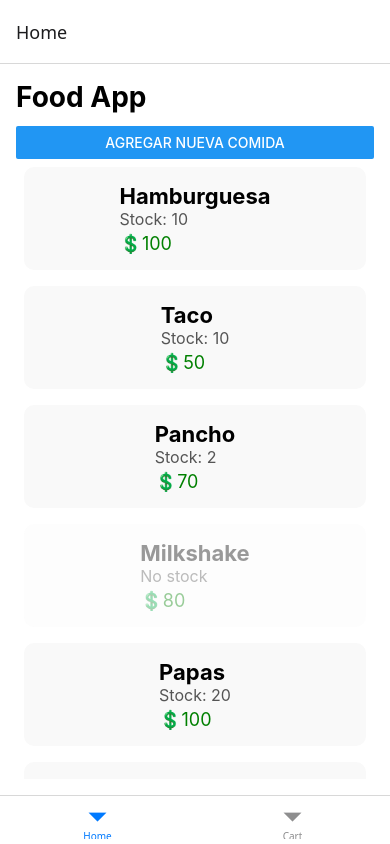
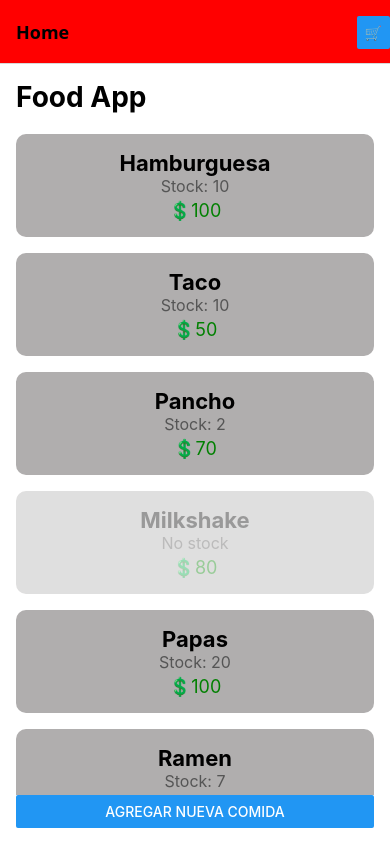
Before and after one commit to Juan-Weyrauch/eq1-FoodApp, a React Native app in the folder FoodApp/: screen / in a window 390 px wide. Built offline with nearby package versions, Linux system fonts and the light colour scheme.

Commit message:
changed tabs for stacks, made some css mods

```diff
--- a/FoodApp/App.js
+++ b/FoodApp/App.js
@@ -1,11 +1,12 @@
+import { Button, StyleSheet } from "react-native";
+import { NavigationContainer } from "@react-navigation/native";
+import { createNativeStackNavigator } from "@react-navigation/native-stack";
 import { useEffect, useState } from "react";
-import { NavigationContainer } from "@react-navigation/native";
-import { createBottomTabNavigator } from "@react-navigation/bottom-tabs";
 import HomeScreen from "./Componentes/Screens/HomeScreen.jsx";
 import CartScreen from "./Componentes/Screens/CartScreen.jsx";
 import { addProducto, getProductos } from "./Servicios/servicioProducto";
 
-const Tab = createBottomTabNavigator();
+const Stack = createNativeStackNavigator();
 
 export default function App() {
   const [productos, setProductos] = useState([]);
@@ -58,8 +59,23 @@ export default function App() {
 
   return (
     <NavigationContainer>
-      <Tab.Navigator>
-        <Tab.Screen name="Home">
+      <Stack.Navigator>
+        <Stack.Screen
+          name="Home"
+          options={({ navigation }) => ({
+            title: "Home",
+            headerStyle: { backgroundColor: "red" },
+            headerTintColor: "black",
+            headerTitleStyle: { fontWeight: "bold" },
+            headerRight: () => (
+              <Button
+                style={styles.Button}
+                title="🛒"
+                onPress={() => navigation.navigate("Cart")}
+              />
+            ),
+          })}
+        >
           {() => (
             <HomeScreen
               productos={productos}
@@ -69,17 +85,26 @@ export default function App() {
               botonAgregarProducto={botonAgregarProducto}
             />
           )}
-        </Tab.Screen>
+        </Stack.Screen>
 
-        <Tab.Screen name="Cart">
+        <Stack.Screen
+          name="Cart"
+          options={{ title: "Carrito" }}
+        >
           {() => (
             <CartScreen
               carrito={carrito}
               removeFromCarrito={removeFromCarrito}
             />
           )}
-        </Tab.Screen>
-      </Tab.Navigator>
+        </Stack.Screen>
+      </Stack.Navigator>
     </NavigationContainer>
   );
 }
+
+const styles = StyleSheet.create({
+  Button: {
+    backgroundColor: "transparent",
+  }
+})
--- a/FoodApp/Componentes/Screens/HomeScreen.jsx
+++ b/FoodApp/Componentes/Screens/HomeScreen.jsx
@@ -1,6 +1,7 @@
 import { View, ScrollView, Button, Text, StyleSheet } from "react-native";
 import ListaProductos from "../listaproducto";
 import Boton from "../boton";
+import { useNavigation } from "@react-navigation/native";
 
 export default function HomeScreen({
   productos,
@@ -9,11 +10,11 @@ export default function HomeScreen({
   setBoton,
   botonAgregarProducto,
 }) {
+  const navigation = useNavigation();
+
   return (
     <View style={styles.screen}>
       <Text style={styles.h1}>Food App</Text>
-
-      <Button title="Agregar nueva comida" onPress={() => setBoton(true)} />
 
       <ScrollView contentContainerStyle={styles.listContent}>
         <ListaProductos productos={productos} addToCarrito={addToCarrito} />
@@ -25,6 +26,7 @@ export default function HomeScreen({
           cancelar={() => setBoton(false)}
         />
       )}
+      <Button title="Agregar nueva comida" onPress={() => setBoton(true)} />
     </View>
   );
 }
@@ -42,5 +44,5 @@ const styles = StyleSheet.create({
   },
   listContent: {
     paddingBottom: 24,
-  },
+  }
 });
--- a/FoodApp/Componentes/listaproducto.jsx
+++ b/FoodApp/Componentes/listaproducto.jsx
@@ -1,10 +1,25 @@
 import Producto from "./producto";
-import { View } from 'react-native';
+import { View, StyleSheet } from "react-native";
 
 export default function ListaProductos({ productos, addToCarrito }) {
-    return (
-        <View className="productos">
-            {productos.map((p) => (<Producto key={p.id} producto={p} addToCarrito={addToCarrito} />))}
-        </View>
-    );
+  return (
+    <View style={styles.ListaProductos}>
+      {productos.map((p) => (
+        <Producto
+          key={p.id}
+          producto={p}
+          addToCarrito={addToCarrito}
+        />
+      ))}
+    </View>
+  );
 }
+
+const styles = StyleSheet.create({
+  ListaProductos: {
+    flex: 1,
+    alignItems: "stretch",
+    justifyContent: "center",
+    paddingHorizontal: 0,
+  },
+});
--- a/FoodApp/Componentes/producto.jsx
+++ b/FoodApp/Componentes/producto.jsx
@@ -1,4 +1,3 @@
-import React from "react";
 import { View, Text, TouchableOpacity, StyleSheet } from "react-native";
 
 export default function Producto({ producto, addToCarrito }) {
@@ -10,7 +9,7 @@ export default function Producto({ producto, addToCarrito }) {
       onPress={() => !sinStock && addToCarrito(producto.id)}
       disabled={sinStock}
     >
-      <View>
+      <View style={styles.infoContainer}>
         <Text style={styles.nombre}>{producto.name}</Text>
         <Text style={styles.stock}>
           {sinStock ? "No stock" : `Stock: ${producto.stock}`}
@@ -23,27 +22,32 @@ export default function Producto({ producto, addToCarrito }) {
 
 const styles = StyleSheet.create({
   producto: {
-    backgroundColor: "#f9f9f9",
+    backgroundColor: "#b0aeaeff",
     padding: 16,
-    margin: 8,
+    marginVertical: 8,
     borderRadius: 10,
-    alignItems: "center",
-    elevation: 3,
   },
   disabled: {
     opacity: 0.4,
   },
+  infoContainer: {
+    alignItems: "center",
+    justifyContent: "center",
+  },
   nombre: {
     fontSize: 22,
     fontWeight: "bold",
+    textAlign: "center",
   },
   stock: {
     fontSize: 16,
     color: "#555",
+    textAlign: "center",
   },
   precio: {
     fontSize: 18,
     color: "green",
     marginTop: 4,
+    textAlign: "center",
   },
 });
--- a/FoodApp/package.json
+++ b/FoodApp/package.json
@@ -11,6 +11,7 @@
   "dependencies": {
     "@react-navigation/bottom-tabs": "^7.7.3",
     "@react-navigation/native": "^7.1.19",
+    "@react-navigation/native-stack": "^7.6.2",
     "expo": "~54.0.22",
     "expo-status-bar": "~3.0.8",
     "react": "19.1.0",
```
Also changed, not shown: 1 other file (tests, documents, lock files or other folders).
